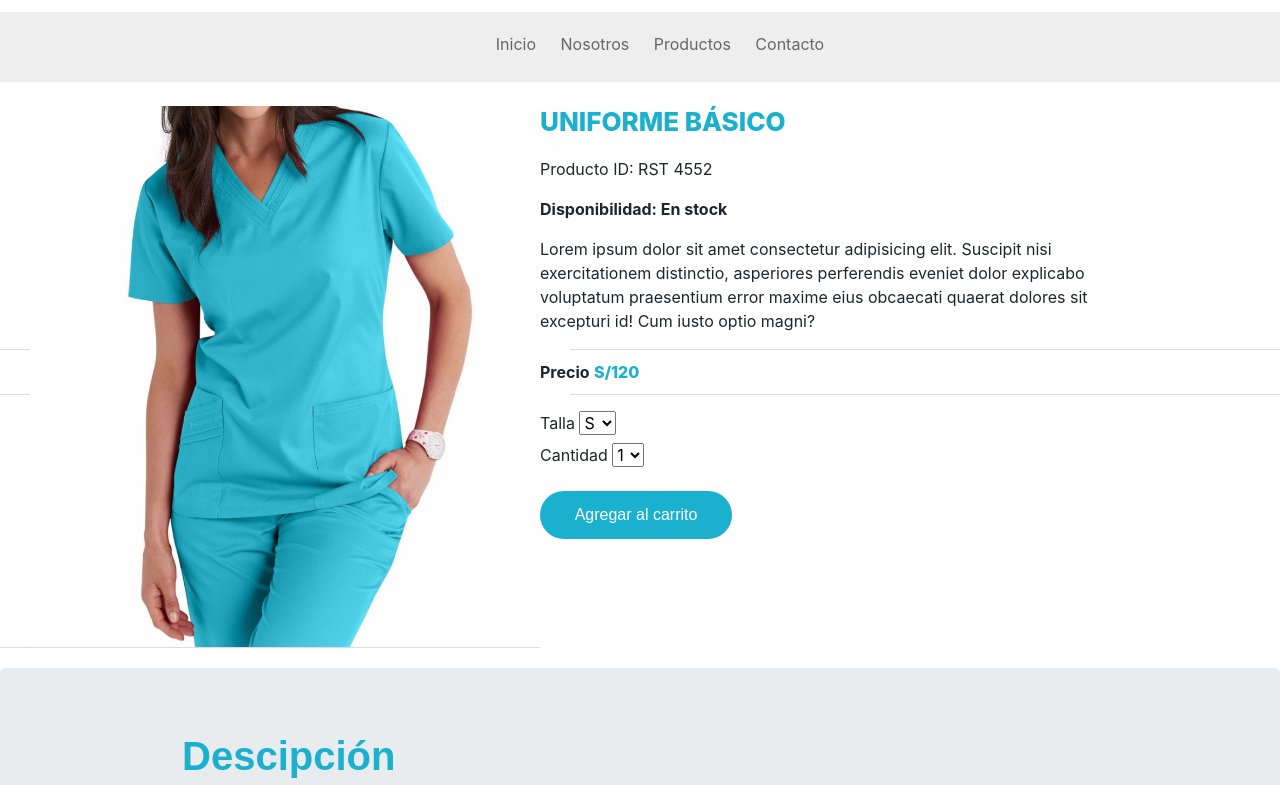
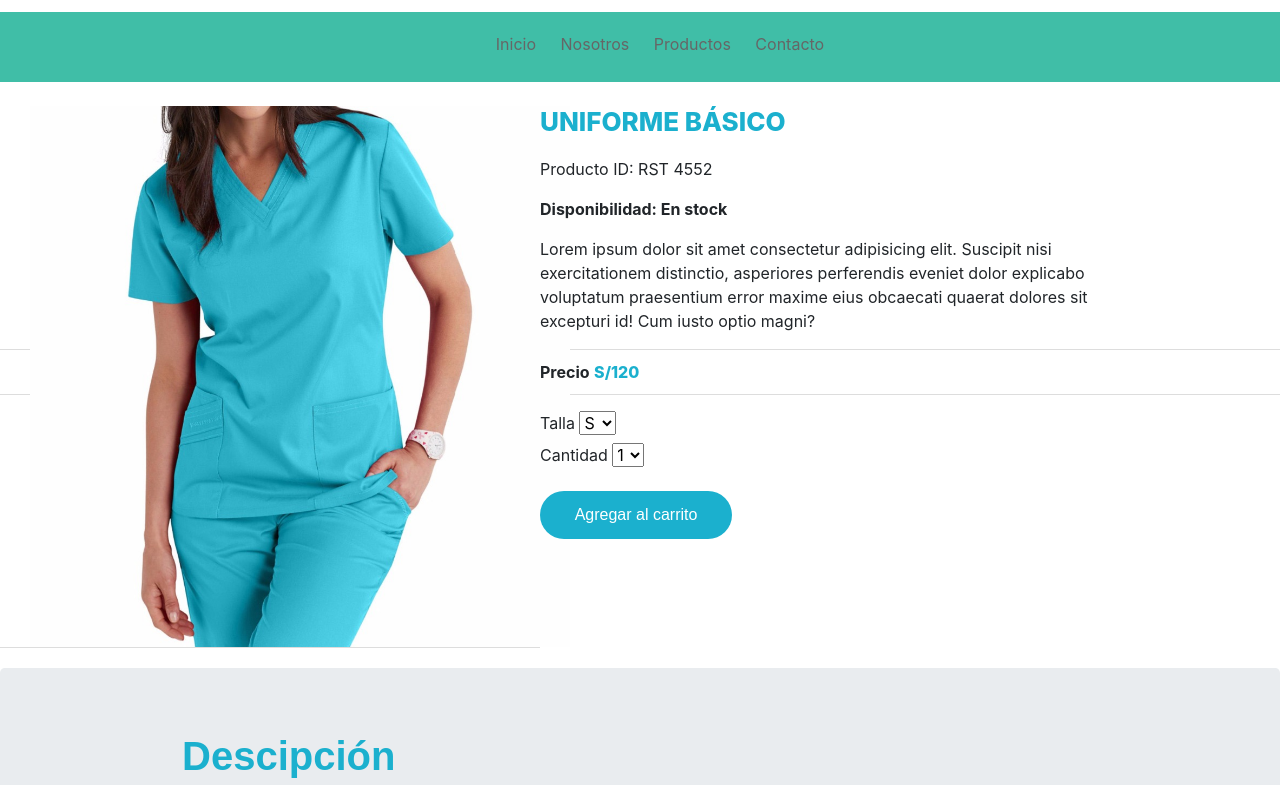
Before and after one commit to Dinelyp/proyectoe-commerce, a plain HTML site: page producto.html in a window 1280 px wide. Shown: the part 82-867 px from the top of the page. Drawn offline with Linux system fonts and the light colour scheme.

Commit message:
Update estilosproductos.css

```diff
--- a/css/estilosproductos.css
+++ b/css/estilosproductos.css
@@ -146,7 +146,7 @@ h1.product-page {
     margin-top: 20px;
     list-style-type: none;
     text-align: center;
-    background-color: #eeeeee;
+    background-color: #40bea7;
     padding-top: 20px;
     padding-bottom: 10px;
 
```
